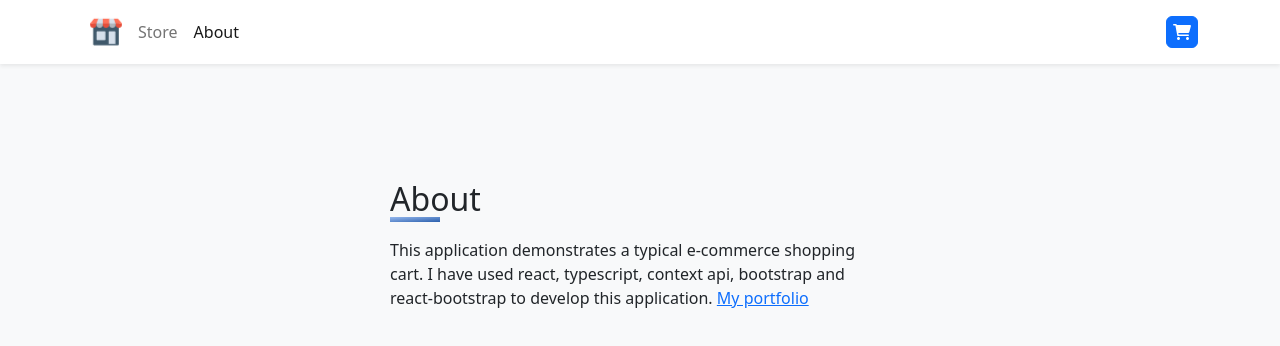
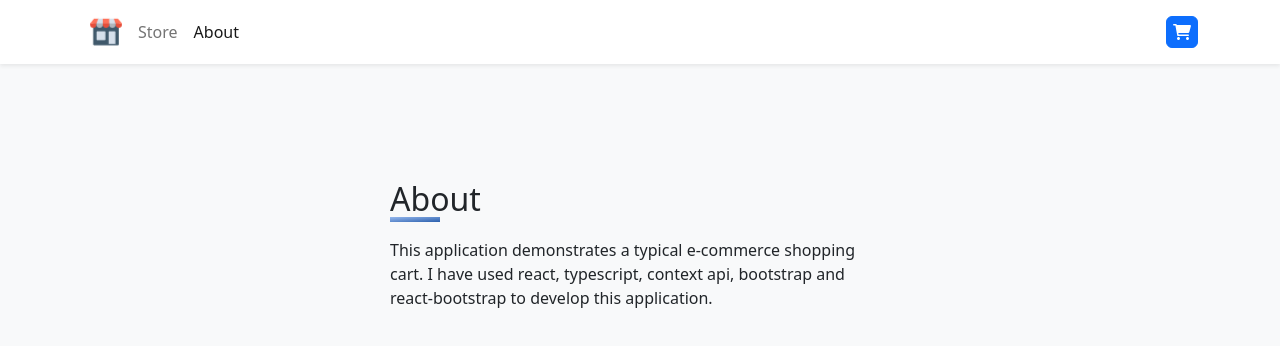
Before and after one commit to asif-almahmud/react-ts-shopping-cart, a React (Vite) app: page /about in a window 1280 px wide. Shown: the top 346 px of the page. Built offline with nearby package versions, Linux system fonts and the light colour scheme.

Commit message:
hide portfolio link from the about page

```diff
--- a/src/pages/About.tsx
+++ b/src/pages/About.tsx
@@ -9,9 +9,9 @@ export default function About({}: Props) {
       This application demonstrates a typical e-commerce shopping cart. I have
       used react, typescript, context api, bootstrap and react-bootstrap to
       develop this application.{" "}
-      <a href="https://portfolio-asif-al-mahmud.onrender.com/" target="_blank">
+      {/* <a href="https://portfolio-asif-al-mahmud.onrender.com/" target="_blank">
         My portfolio
-      </a>
+      </a> */}
     </div>
   );
 }
```
